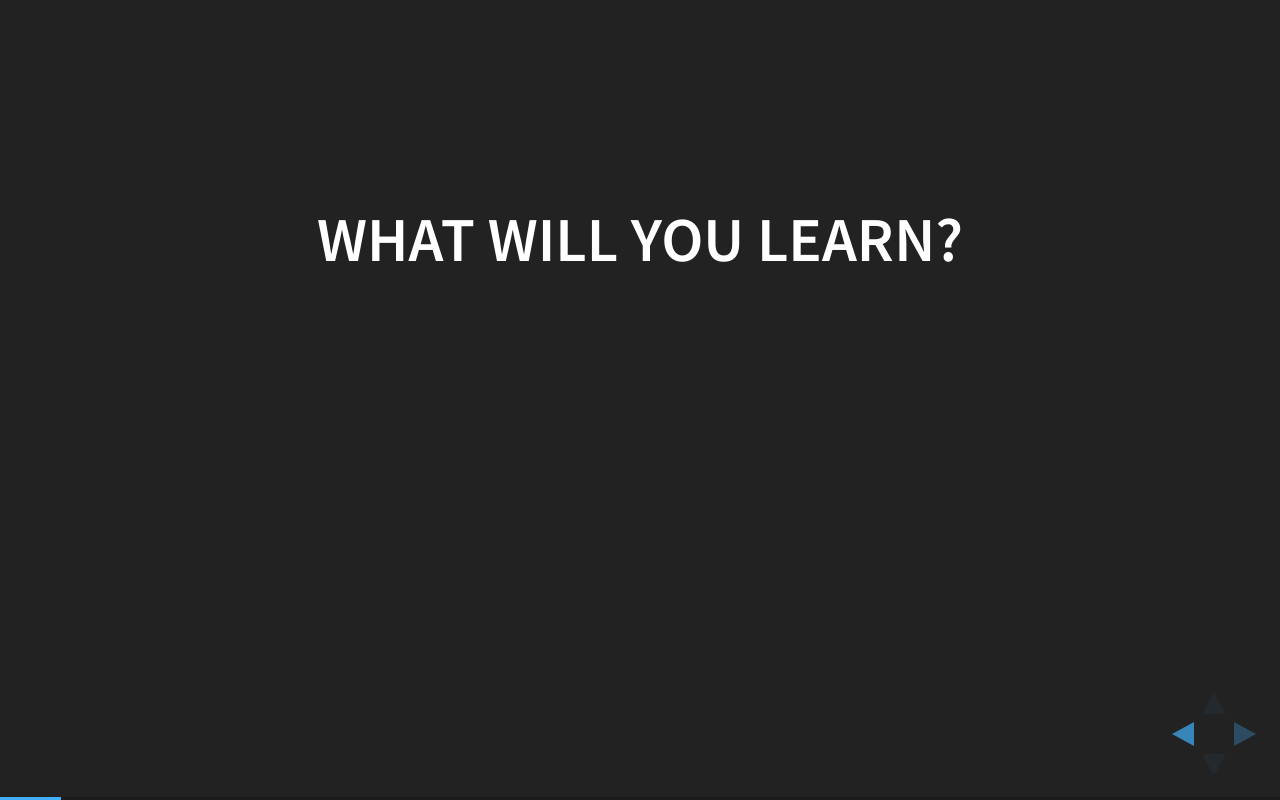
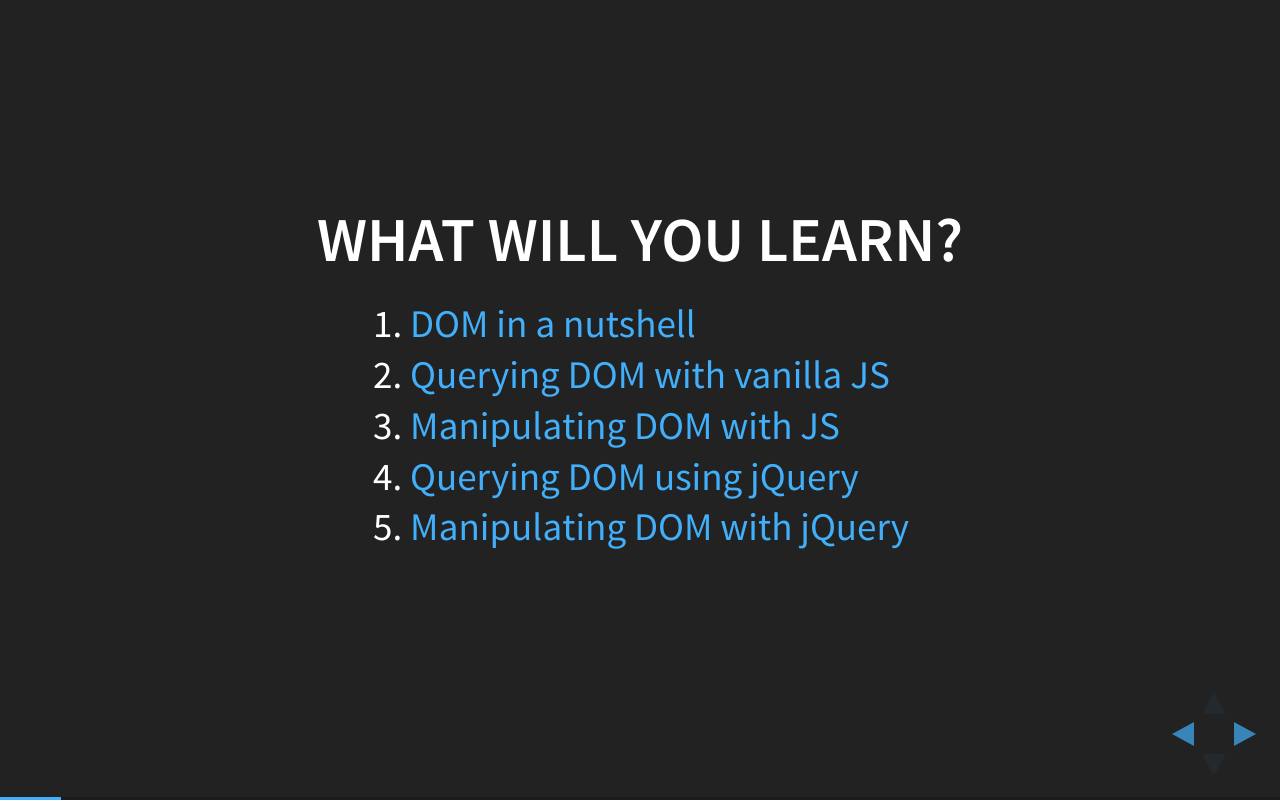
Before and after one commit to FeliciousX/pikto-academy-js-week-4, a website: page index.html in a window 1280 px wide. Both pictures are taken after a click on the button 1251 px from the left and 734 px from the top of the page. Drawn offline with nearby package versions, Linux system fonts and the light colour scheme.

Commit message:
feat(outline): improve unit outline

```diff
--- a/index.html
+++ b/index.html
@@ -31,21 +31,25 @@
 					**jQuery**
 					</script>
 				</section>
-				<section data-markdown>
-					<script type="text/template">
-					## What will you learn?
-
-					1. DOM in a nutshell
-					<!-- .element: class="fragment fade-up" data-fragment-index="1" -->
-					2. Querying DOM with vanilla JS
-					<!-- .element: class="fragment fade-up" data-fragment-index="2" -->
-					3. Manipulating DOM with vanilla JS
-					<!-- .element: class="fragment fade-up" data-fragment-index="3" -->
-					4. Querying DOM with jQuery
-					<!-- .element: class="fragment fade-up" data-fragment-index="4" -->
-					5. Manipulating DOM with jQuery
-					<!-- .element: class="fragment fade-up" data-fragment-index="5" -->
-					</script>
+				<section>
+					<h2>What will you learn?</h2>
+					<ol>
+						<li>
+							<a href="#/2">DOM in a nutshell</a>
+						</li>
+						<li>
+							<a href="#/3">Querying DOM with vanilla JS</a>
+						</li>
+						<li>
+							<a href="#/4">Manipulating DOM with JS</a>
+						</li>
+						<li>
+							<a href="#/5/1">Querying DOM using jQuery</a>
+						</li>
+						<li>
+							<a href="#/6">Manipulating DOM with jQuery</a>
+						</li>
+					</ol>
 				</section>
 				<section>
 					<h2>DOM in a nutshell</h2>
```
